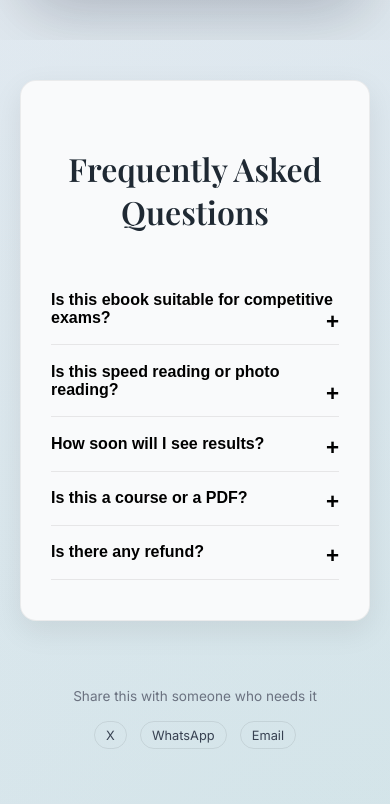
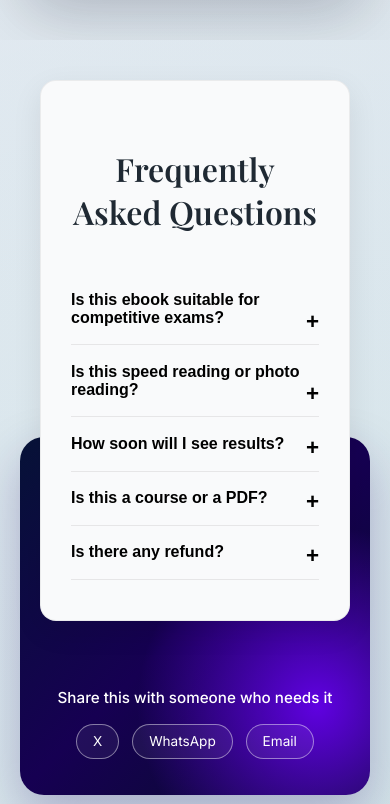
Before and after one commit to Sanjeev2206/ebook-site, a plain HTML site: page index.html in a window 390 px wide. Shown: the part 4340-5144 px from the top of the page. Drawn offline with nearby package versions, Linux system fonts and the light colour scheme; a script that the page names is missing.

Commit message:
Update index.html

```diff
--- a/index.html
+++ b/index.html
@@ -481,6 +481,31 @@ padding: 35px 35px;
   }
 }
 
+/* MOBILE FAQ AND SHARE BACKGROUND */
+@media (max-width: 600px) {
+  .faq-share-wrap {
+    width: calc(100% - 24px);
+    padding-bottom: 8px;
+  }
+
+  .faq-share-wrap::before {
+    border-radius: 18px;
+  }
+
+  .share-section {
+    padding: 2rem 0.5rem 1.5rem;
+  }
+
+  .share-buttons {
+    gap: 0.55rem;
+  }
+
+  .share-buttons a {
+    font-size: 0.78rem;
+    padding: 0.5rem 0.8rem;
+  }
+}
+
 
 #hero.hero-section {
   width: calc(100% - 40px);
@@ -727,11 +752,14 @@ padding: 35px 35px;
   padding: 2rem 1rem 1.5rem;
 }
 
+
 .share-label {
-  font-size: 0.85rem;
-  color: #6b7280;
+  font-size: 0.95rem;
+  color: #ffffff;
   margin-bottom: 0.8rem;
-}
+  font-weight: 500;
+}
+
 
 .share-buttons {
   display: flex;
@@ -740,14 +768,27 @@ padding: 35px 35px;
   flex-wrap: wrap;
 }
 
+
 .share-buttons a {
-  font-size: 0.8rem;
+  font-size: 0.85rem;
   text-decoration: none;
-  color: #374151;
-  padding: 0.35rem 0.7rem;
+  color: #ffffff;
+
+  padding: 0.55rem 1rem;
   border-radius: 999px;
-  border: 1px solid rgba(0,0,0,0.08);
-}
+
+  border: 1px solid rgba(255,255,255,0.45);
+  background: rgba(255,255,255,0.06);
+
+  transition: all 0.3s ease;
+}
+
+.share-buttons a:hover {
+  background: rgba(255,255,255,0.18);
+  border-color: #ffffff;
+  transform: translateY(-2px);
+}
+
 /* FAQ SECTION */
 .faq-section {
   max-width: 800px;
@@ -806,6 +847,49 @@ box-shadow: 0 10px 30px rgba(0,0,0,0.08);
   line-height: 1.6;
   color: #374151;
 }
+
+/* DARK BACKGROUND BEHIND FAQ AND SHARE */
+.faq-share-wrap {
+  position: relative;
+  isolation: isolate;
+
+  width: calc(100% - 40px);
+  max-width: 1320px;
+
+  margin: 0 auto;
+  padding-bottom: 12px;
+}
+
+.faq-share-wrap::before {
+  content: "";
+
+  position: absolute;
+  z-index: -1;
+
+  top: 50%;
+  bottom: 0;
+  left: 0;
+  right: 0;
+
+  border-radius: 24px;
+
+  background:
+    radial-gradient(
+      circle at 85% 75%,
+      rgba(110, 0, 255, 0.85),
+      transparent 45%
+    ),
+    linear-gradient(
+      135deg,
+      #071338,
+      #160052,
+      #080d2c
+    );
+
+  box-shadow:
+    0 20px 50px rgba(30, 0, 100, 0.25);
+}
+
 @media (max-width: 1024px) {
 
   section {
@@ -2609,9 +2693,9 @@ button.btn-primary {
 
   </div>
 </section>
-
+  <div class="faq-share-wrap">
   <section id="faq" class="faq-section">
-  <h2 class="faq-title">Frequently Asked Questions</h2>
+      <h2 class="faq-title">Frequently Asked Questions</h2>
 
   <div class="faq-item">
     <button class="faq-question">Is this ebook suitable for competitive exams?</button>
@@ -2659,7 +2743,7 @@ button.btn-primary {
     <a href="mailto:?subject=Read for Speed&body=Check this out" aria-label="Share via Email">Email</a>
   </div>
 </section>
-
+  </div>
 </main>
 
 <footer class="site-footer">
```
